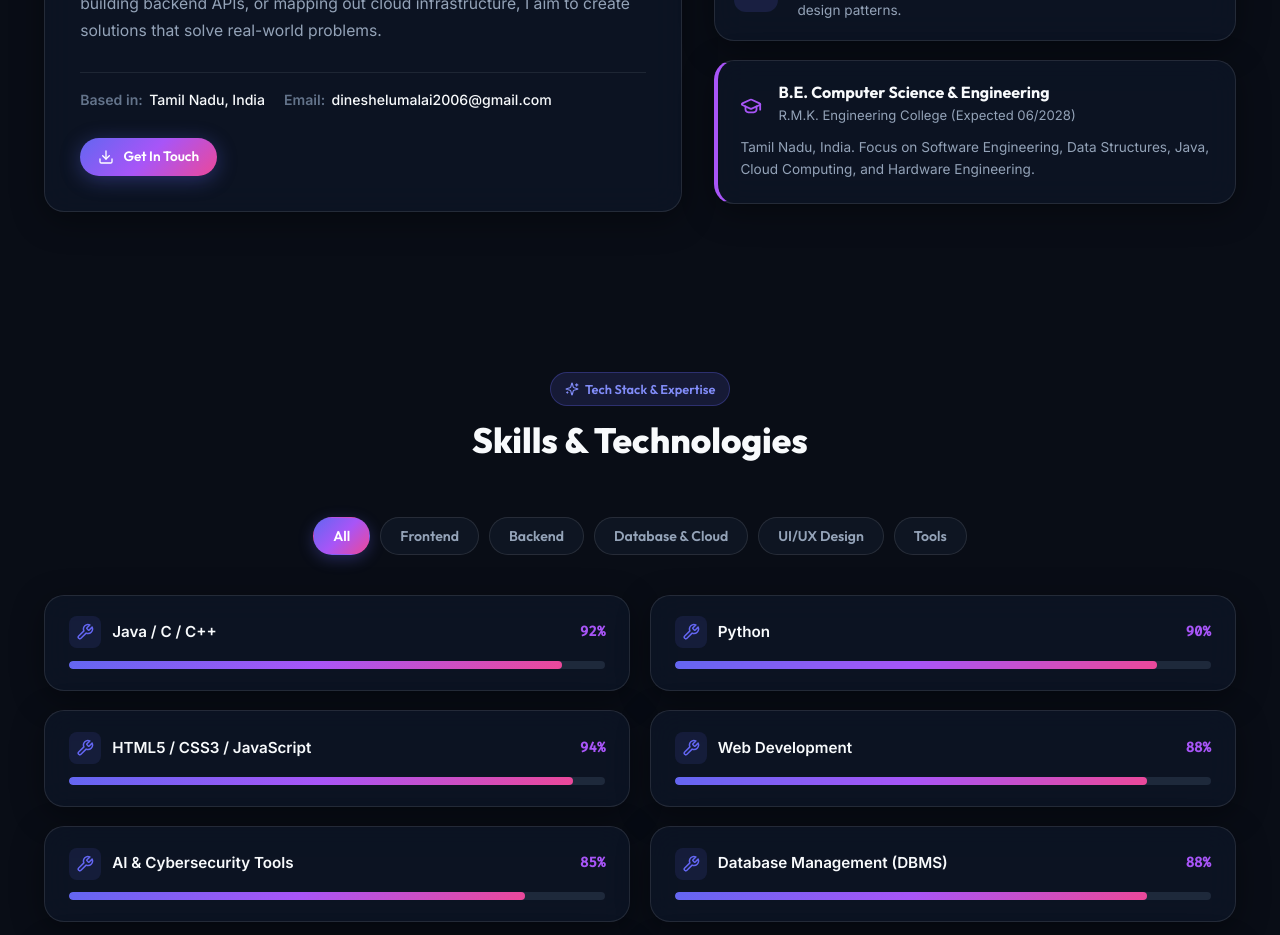
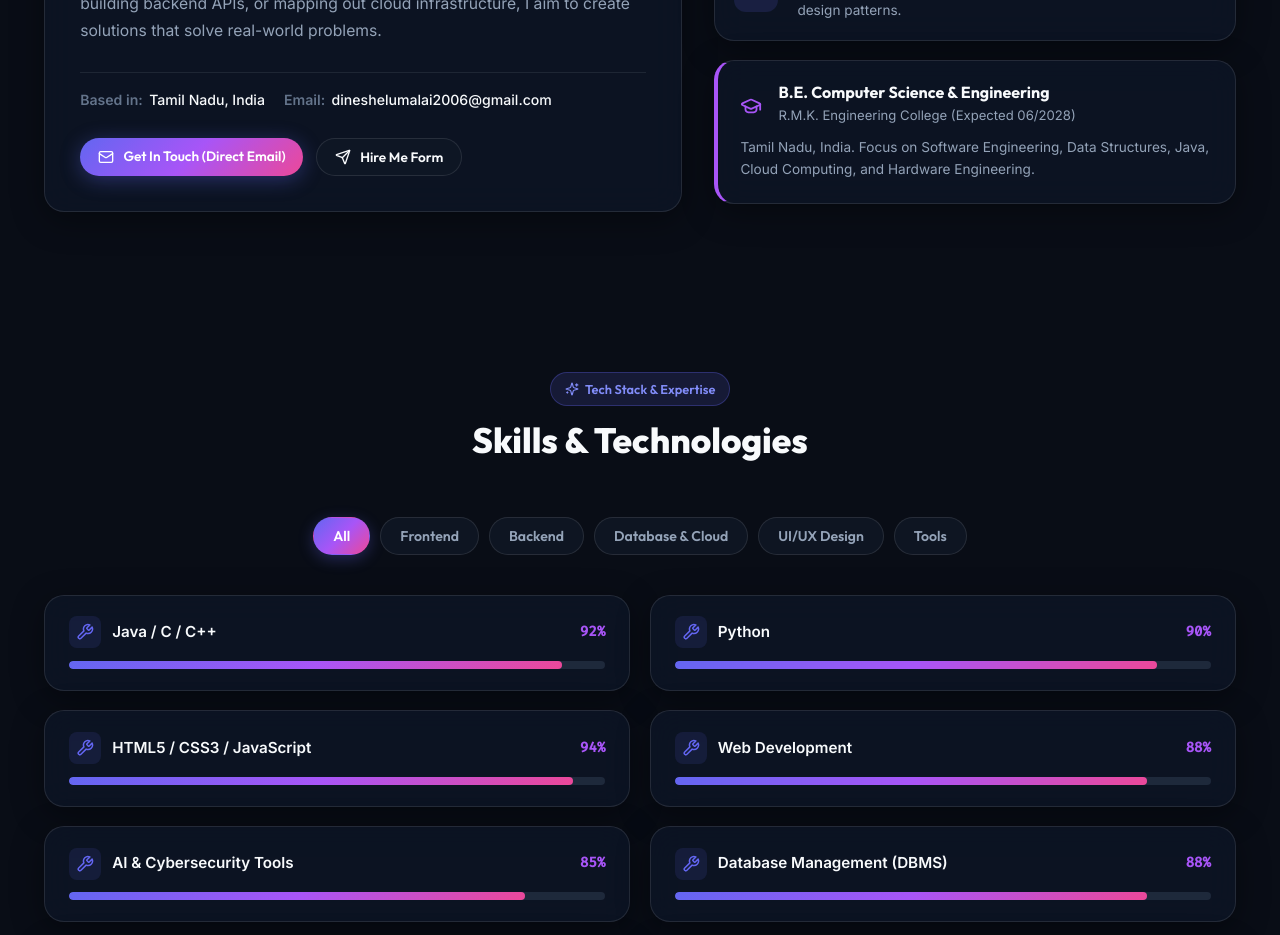
Before and after one commit to tnjoker0007/DineshKumar007, a React (Vite) app: page / in a window 1280 px wide. Shown: the part 1480-2415 px from the top of the page. Built offline with nearby package versions, Linux system fonts and the light colour scheme; no server answers.

Commit message:
Update Get In Touch action buttons and email targets across site and Upstash cloud database to dineshelumalai2006@gmail.com

```diff
--- a/src/components/About.jsx
+++ b/src/components/About.jsx
@@ -1,9 +1,9 @@
 import React from 'react';
 import { usePortfolio } from '../context/PortfolioContext';
-import { User, Award, GraduationCap, Heart, Zap, ShieldCheck, Download } from 'lucide-react';
+import { User, Award, GraduationCap, Heart, Zap, ShieldCheck, Mail, Send } from 'lucide-react';
 
 export const About = () => {
-  const { data } = usePortfolio();
+  const { data, setCurrentPage } = usePortfolio();
   const { personalInfo, education } = data;
 
   const coreValues = [
@@ -42,18 +42,25 @@ export const About = () => {
               </div>
               <div className="info-chip">
                 <span className="chip-label">Email:</span>
-                <span className="chip-value">{personalInfo.email}</span>
+                <span className="chip-value">dineshelumalai2006@gmail.com</span>
               </div>
             </div>
 
-            <div className="about-actions">
+            <div className="about-actions" style={{ display: 'flex', gap: '0.8rem', flexWrap: 'wrap' }}>
               <a
-                href={`mailto:${personalInfo.email}`}
+                href="mailto:dineshelumalai2006@gmail.com?subject=Inquiry from Dinesh's Portfolio"
                 className="btn btn-primary btn-sm"
               >
-                <Download size={16} />
-                <span>Get In Touch</span>
+                <Mail size={16} />
+                <span>Get In Touch (Direct Email)</span>
               </a>
+              <button
+                onClick={() => setCurrentPage('hire')}
+                className="btn btn-secondary btn-sm"
+              >
+                <Send size={16} />
+                <span>Hire Me Form</span>
+              </button>
             </div>
           </div>
 
```
